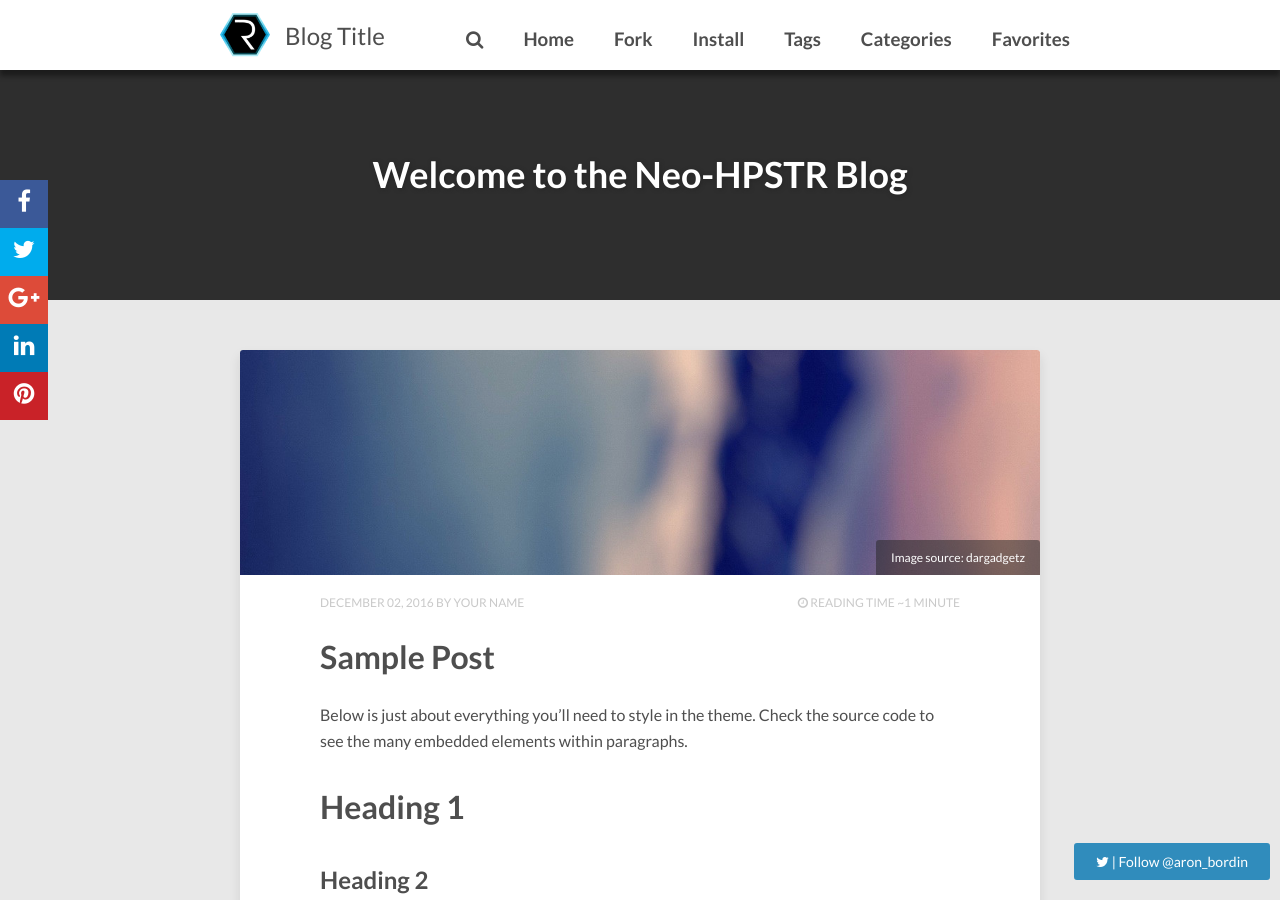
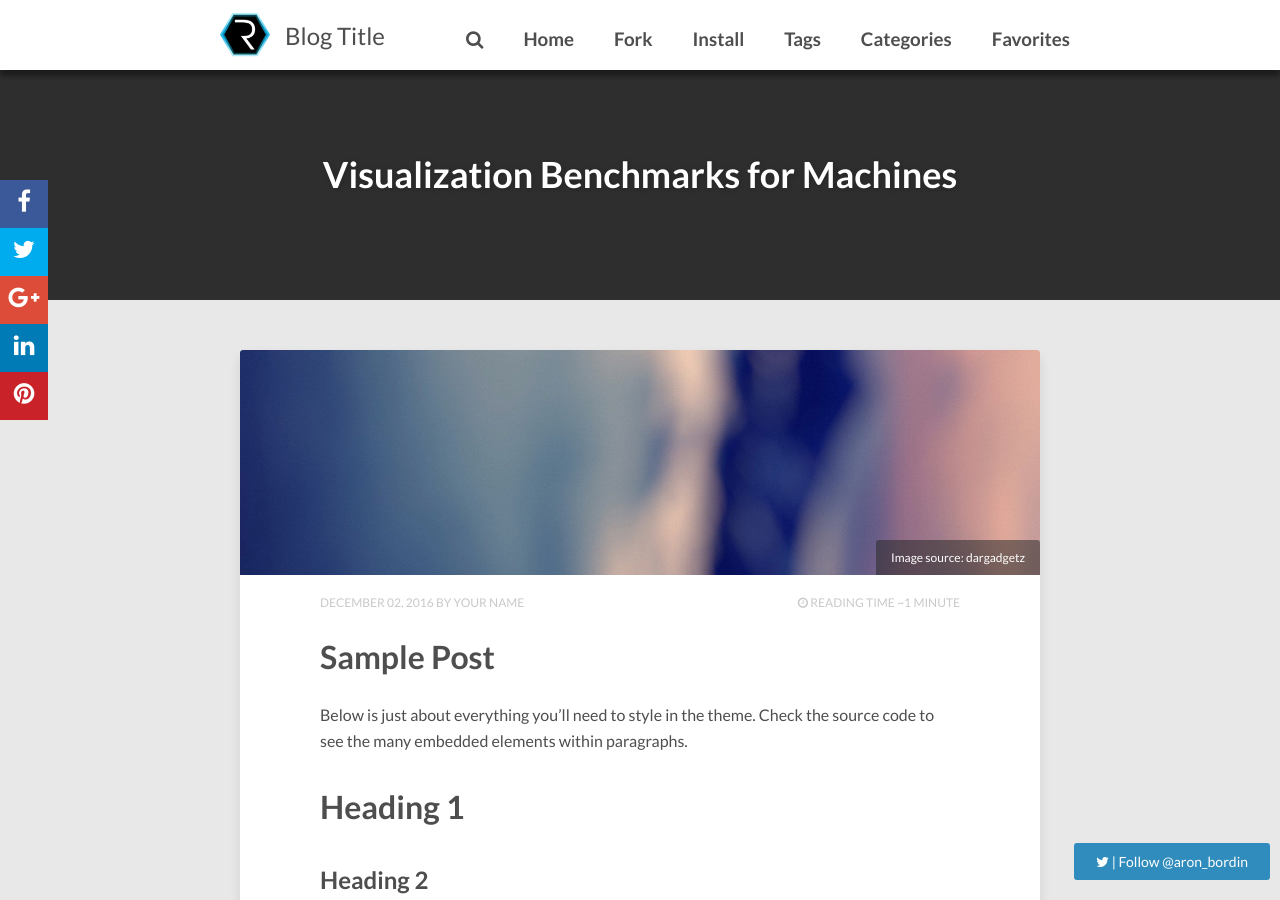
Before and after one commit to ShivareddySGn/ShivareddySGn.github.io, a Jekyll site: the page built from index.html, in a window 1280 px wide and 900 px high. Built offline with Jekyll 4.4.1, drawn with Linux system fonts in a browser that asks for light colours; nearby versions of some CDN libraries; the list of posts is cut into pages by our own code; comment, search, counter and statistics services are not loaded.

Commit message:
Update index.html

```diff
--- a/index.html
+++ b/index.html
@@ -1,6 +1,6 @@
 ---
 layout: home
-title: "Welcome to the Neo-HPSTR Blog"
+title: "Visualization Benchmarks for Machines"
 description: "Describe this nonsense."
 tags: [Jekyll, theme, themes, responsive, blog, modern]
 comments: false
```
